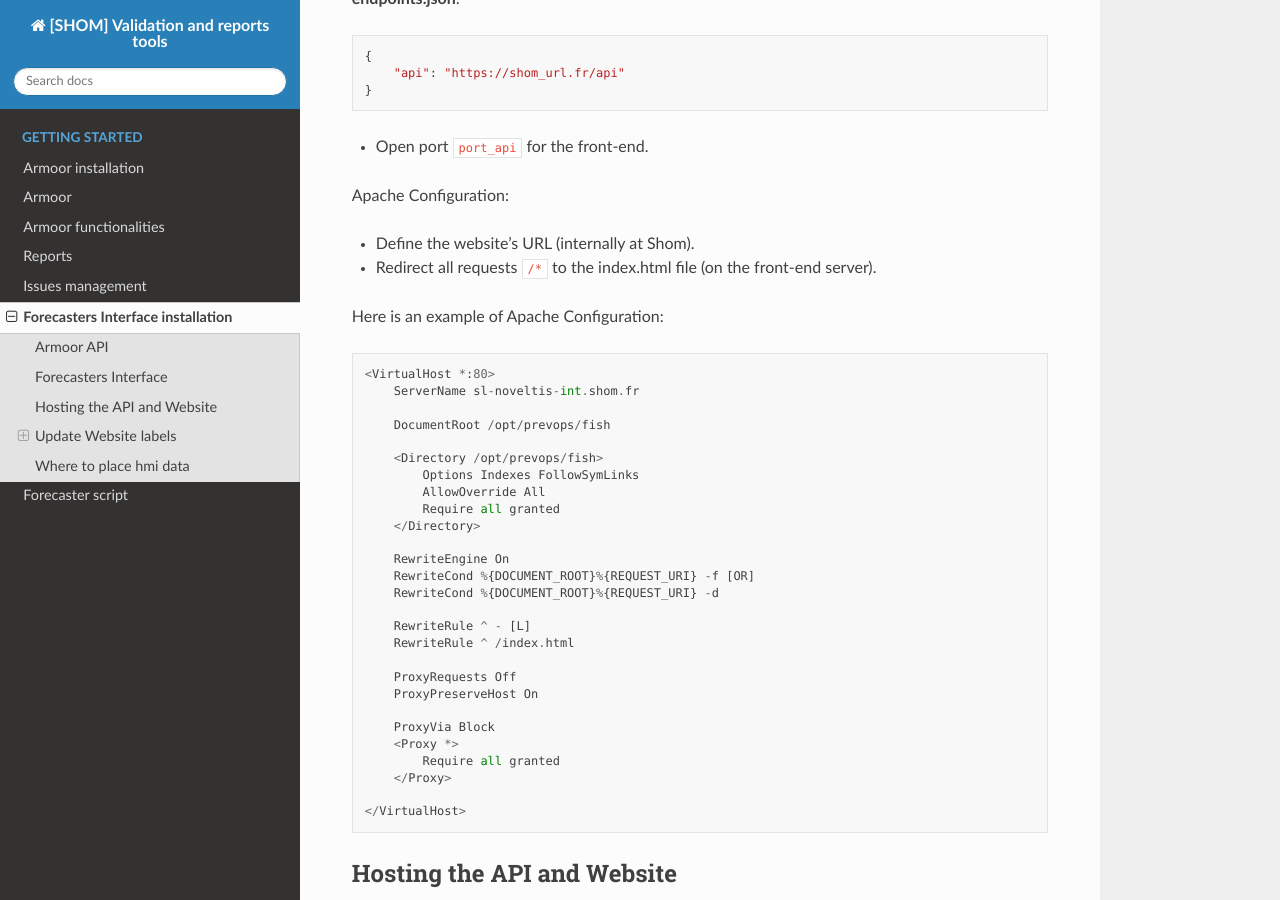
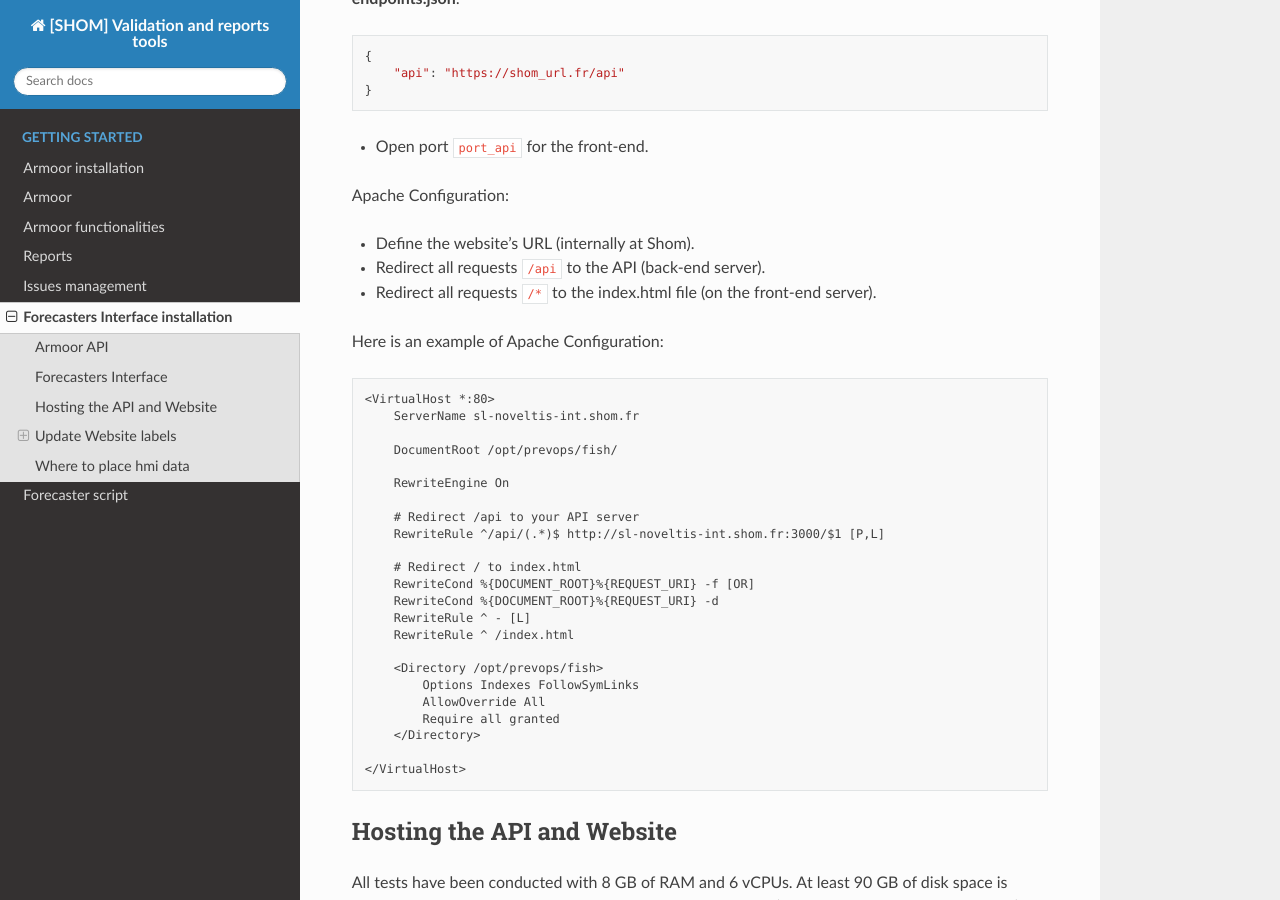
Before and after one commit to shom-fr/armoor, a Sphinx documentation site: the page built from docs/source/hmi_install.rst, in a window 1280 px wide and 900 px high, scrolled down 1487 px. Built offline with Sphinx 7.4.7 and the Read the Docs theme 2.0.0, drawn with Linux system fonts in a browser that asks for light colours.

```diff
--- a/docs/source/hmi_install.rst
+++ b/docs/source/hmi_install.rst
@@ -67,6 +67,7 @@ Here are the instructions to launch the front-end of the forecasters interface:
 Apache Configuration:
 
 * Define the website's URL (internally at Shom).
+* Redirect all requests ``/api`` to the API (back-end server).
 * Redirect all requests ``/*`` to the index.html file (on the front-end server).
 
 Here is an example of Apache Configuration::
@@ -74,28 +75,24 @@ Here is an example of Apache Configuration::
     <VirtualHost *:80>
         ServerName sl-noveltis-int.shom.fr
 
-        DocumentRoot /opt/prevops/fish
+        DocumentRoot /opt/prevops/fish/
+
+        RewriteEngine On
+
+        # Redirect /api to your API server
+        RewriteRule ^/api/(.*)$ http://sl-noveltis-int.shom.fr:3000/$1 [P,L]
+
+        # Redirect / to index.html
+        RewriteCond %{DOCUMENT_ROOT}%{REQUEST_URI} -f [OR]
+        RewriteCond %{DOCUMENT_ROOT}%{REQUEST_URI} -d
+        RewriteRule ^ - [L]
+        RewriteRule ^ /index.html
 
         <Directory /opt/prevops/fish>
             Options Indexes FollowSymLinks
             AllowOverride All
             Require all granted
         </Directory>
-
-        RewriteEngine On
-        RewriteCond %{DOCUMENT_ROOT}%{REQUEST_URI} -f [OR]
-        RewriteCond %{DOCUMENT_ROOT}%{REQUEST_URI} -d
-
-        RewriteRule ^ - [L]
-        RewriteRule ^ /index.html
-
-        ProxyRequests Off
-        ProxyPreserveHost On
-
-        ProxyVia Block
-        <Proxy *>
-            Require all granted
-        </Proxy>
 
     </VirtualHost>
 
```
